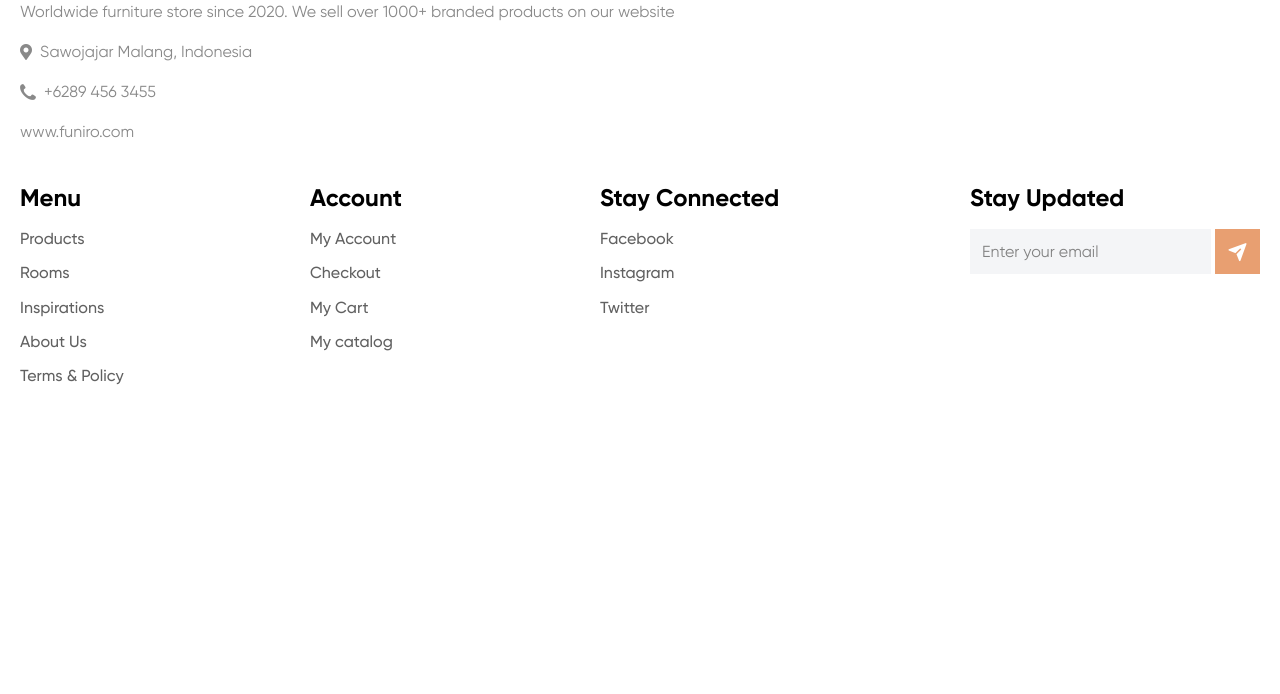
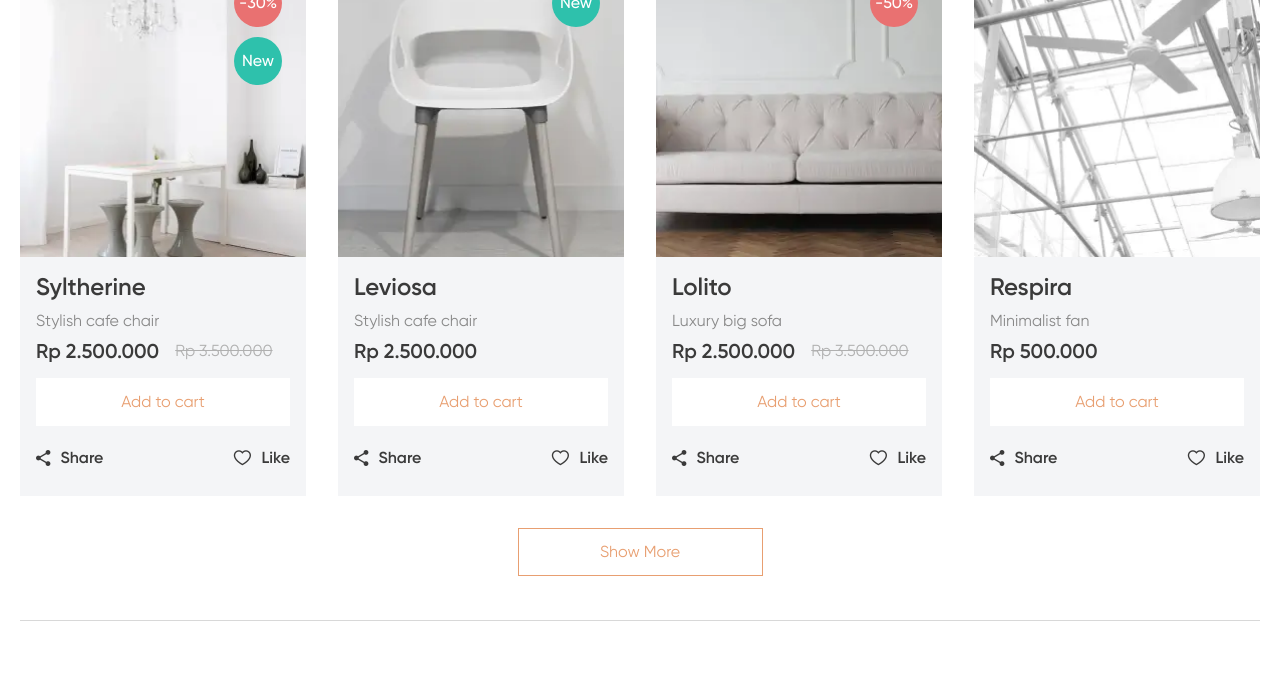
Before and after one commit to UglanovEA/FUNIRO, a plain HTML site: page FUNIRO/index.html in a window 1280 px wide. Shown: the part 1158-1852 px from the top of the page. Before the commit the page ends 1603 px from the top, so only its background shows below. Drawn offline with nearby package versions, Linux system fonts and the light colour scheme; files whose address does not match are found by name.

Commit message:
ver 1.5 add products

```diff
--- a/FUNIRO/css/style.css
+++ b/FUNIRO/css/style.css
@@ -2751,6 +2751,200 @@ body:not(.lg-from-hash) .lg-outer.lg-start-zoom .lg-item.lg-complete .lg-object
   line-height: 150%;
 }
 
+.products {
+  padding-bottom: 44px;
+}
+
+.products__title {
+  margin: 0px 0px 0.8em 0px;
+}
+
+.products__items {
+  display: -ms-grid;
+  display: grid;
+  grid-template-columns: repeat(auto-fit, minmax(285px, 1fr));
+  gap: 32px;
+}
+
+.products__footer {
+  padding: 32px 0px 0px 0px;
+  text-align: center;
+}
+
+.products__more {
+  border: 1px solid #e89f71;
+  min-width: 245px;
+}
+
+.products__more._hold {
+  opacity: 0.4;
+  cursor: default;
+}
+
+.item-product {
+  position: relative;
+  display: -webkit-box;
+  display: -ms-flexbox;
+  display: flex;
+  -webkit-box-orient: vertical;
+  -webkit-box-direction: normal;
+      -ms-flex-direction: column;
+          flex-direction: column;
+  background: #f4f5f7;
+}
+
+.item-product__labels {
+  position: absolute;
+  display: -webkit-box;
+  display: -ms-flexbox;
+  display: flex;
+  -webkit-box-orient: vertical;
+  -webkit-box-direction: normal;
+      -ms-flex-direction: column;
+          flex-direction: column;
+  z-index: 2;
+  right: 24px;
+  top: 24px;
+}
+
+.item-product__label {
+  width: 48px;
+  display: -webkit-box;
+  display: -ms-flexbox;
+  display: flex;
+  -webkit-box-flex: 0;
+      -ms-flex: 0 0 48px;
+          flex: 0 0 48px;
+  -webkit-box-pack: center;
+      -ms-flex-pack: center;
+          justify-content: center;
+  -webkit-box-align: center;
+      -ms-flex-align: center;
+          align-items: center;
+  color: #ffffff;
+  font-weight: 500;
+  border-radius: 50%;
+}
+
+.item-product__label:not(:last-child) {
+  margin: 0px 0px 10px 0px;
+}
+
+.item-product__label_sale {
+  background: #e97171;
+}
+
+.item-product__label_new {
+  background: #2ec1ac;
+}
+
+.item-product__image {
+  padding: 0px 0px 105.6140350877% 0px;
+}
+
+.item-product__body {
+  display: -webkit-box;
+  display: -ms-flexbox;
+  display: flex;
+  -webkit-box-orient: vertical;
+  -webkit-box-direction: normal;
+      -ms-flex-direction: column;
+          flex-direction: column;
+  -webkit-box-flex: 1;
+      -ms-flex: 1 1 auto;
+          flex: 1 1 auto;
+  padding: 16px 16px 30px 16px;
+}
+
+.item-product__content {
+  -webkit-box-flex: 1;
+      -ms-flex: 1 1 auto;
+          flex: 1 1 auto;
+}
+
+.item-product__title {
+  font-size: 24px;
+  font-weight: 600;
+  line-height: 120%;
+  margin: 0px 0px 0.3333333333em 0px;
+}
+
+.item-product__text {
+  color: #898989;
+  line-height: 150%;
+  margin: 0px 0px 0.3333333333em 0px;
+}
+
+.item-product__prices {
+  display: -webkit-box;
+  display: -ms-flexbox;
+  display: flex;
+  -ms-flex-wrap: wrap;
+      flex-wrap: wrap;
+  -webkit-box-align: center;
+      -ms-flex-align: center;
+          align-items: center;
+  line-height: 150%;
+}
+
+.item-product__price {
+  font-size: 20px;
+  font-weight: 600;
+}
+
+.item-product__price_old {
+  font-size: 16px;
+  color: #b0b0b0;
+  font-weight: normal;
+  text-decoration: line-through;
+  margin: 0px 0px 0px 16px;
+}
+
+.actions-product__body {
+  display: -webkit-box;
+  display: -ms-flexbox;
+  display: flex;
+  -ms-flex-wrap: wrap;
+      flex-wrap: wrap;
+  -webkit-box-pack: justify;
+      -ms-flex-pack: justify;
+          justify-content: space-between;
+}
+
+.actions-product__button {
+  -webkit-box-flex: 1;
+      -ms-flex: 1 1 100%;
+          flex: 1 1 100%;
+}
+
+.actions-product__button:not(:last-child) {
+  margin: 0px 0px 24px 0px;
+}
+
+.actions-product__button._hold {
+  opacity: 0.2;
+  cursor: default;
+}
+
+.actions-product__link {
+  display: -webkit-box;
+  display: -ms-flexbox;
+  display: flex;
+  -webkit-box-align: center;
+      -ms-flex-align: center;
+          align-items: center;
+  color: inherit;
+  font-weight: 600;
+  -webkit-transition: color 0.3s ease 0s;
+  -o-transition: color 0.3s ease 0s;
+  transition: color 0.3s ease 0s;
+}
+
+.actions-product__link::before {
+  margin: 0px 10px 0px 0px;
+  font-size: 16px;
+}
+
 .footer__body {
   display: -ms-grid;
   display: grid;
@@ -2931,200 +3125,6 @@ body:not(.lg-from-hash) .lg-outer.lg-start-zoom .lg-item.lg-complete .lg-object
           flex: 1 1 auto;
 }
 
-.products {
-  padding-bottom: 44px;
-}
-
-.products__title {
-  margin: 0px 0px 0.8em 0px;
-}
-
-.products__items {
-  display: -ms-grid;
-  display: grid;
-  gap: 32px;
-  grid-template-columns: repeat(auto-fit, minmax(285px, 1fr));
-}
-
-.products__footer {
-  padding: 32px 0px 0px 0px;
-  text-align: center;
-}
-
-.products__more {
-  border: 1px solid #e89f71;
-  min-width: 245px;
-}
-
-.products__more._hold {
-  opacity: 0.4;
-  cursor: default;
-}
-
-.item-product {
-  background: #f4f5f7;
-  display: -webkit-box;
-  display: -ms-flexbox;
-  display: flex;
-  -webkit-box-orient: vertical;
-  -webkit-box-direction: normal;
-      -ms-flex-direction: column;
-          flex-direction: column;
-  position: relative;
-}
-
-.item-product__labels {
-  position: absolute;
-  z-index: 2;
-  display: -webkit-box;
-  display: -ms-flexbox;
-  display: flex;
-  -webkit-box-orient: vertical;
-  -webkit-box-direction: normal;
-      -ms-flex-direction: column;
-          flex-direction: column;
-  right: 24px;
-  top: 24px;
-}
-
-.item-product__label {
-  -webkit-box-flex: 0;
-      -ms-flex: 0 0 48px;
-          flex: 0 0 48px;
-  width: 48px;
-  border-radius: 50%;
-  display: -webkit-box;
-  display: -ms-flexbox;
-  display: flex;
-  -webkit-box-pack: center;
-      -ms-flex-pack: center;
-          justify-content: center;
-  -webkit-box-align: center;
-      -ms-flex-align: center;
-          align-items: center;
-  color: #fff;
-  font-weight: 500;
-}
-
-.item-product__label:not(:last-child) {
-  margin: 0px 0px 10px 0px;
-}
-
-.item-product__label_sale {
-  background: #e97171;
-}
-
-.item-product__label_new {
-  background: #2ec1ac;
-}
-
-.item-product__image {
-  padding: 0px 0px 105.6140350877% 0px;
-}
-
-.item-product__body {
-  -webkit-box-flex: 1;
-      -ms-flex: 1 1 auto;
-          flex: 1 1 auto;
-  padding: 16px 16px 30px 16px;
-  display: -webkit-box;
-  display: -ms-flexbox;
-  display: flex;
-  -webkit-box-orient: vertical;
-  -webkit-box-direction: normal;
-      -ms-flex-direction: column;
-          flex-direction: column;
-}
-
-.item-product__content {
-  -webkit-box-flex: 1;
-      -ms-flex: 1 1 auto;
-          flex: 1 1 auto;
-}
-
-.item-product__title {
-  font-size: 24px;
-  font-weight: 600;
-  line-height: 120%;
-  margin: 0px 0px 0.3333333333em 0px;
-}
-
-.item-product__text {
-  color: #898989;
-  line-height: 150%;
-  margin: 0px 0px 0.3333333333em 0px;
-}
-
-.item-product__prices {
-  display: -webkit-box;
-  display: -ms-flexbox;
-  display: flex;
-  -webkit-box-align: center;
-      -ms-flex-align: center;
-          align-items: center;
-  -ms-flex-wrap: wrap;
-      flex-wrap: wrap;
-  line-height: 150%;
-}
-
-.item-product__price {
-  font-size: 20px;
-  font-weight: 600;
-}
-
-.item-product__price_old {
-  font-size: 16px;
-  font-weight: normal;
-  margin: 0px 0px 0px 16px;
-  color: #b0b0b0;
-  text-decoration: line-through;
-}
-
-.actions-product__body {
-  display: -webkit-box;
-  display: -ms-flexbox;
-  display: flex;
-  -ms-flex-wrap: wrap;
-      flex-wrap: wrap;
-  -webkit-box-pack: justify;
-      -ms-flex-pack: justify;
-          justify-content: space-between;
-}
-
-.actions-product__button {
-  -webkit-box-flex: 1;
-      -ms-flex: 1 1 100%;
-          flex: 1 1 100%;
-}
-
-.actions-product__button:not(:last-child) {
-  margin: 0px 0px 24px 0px;
-}
-
-.actions-product__button._hold {
-  opacity: 0.2;
-  cursor: default;
-}
-
-.actions-product__link {
-  display: -webkit-box;
-  display: -ms-flexbox;
-  display: flex;
-  -webkit-box-align: center;
-      -ms-flex-align: center;
-          align-items: center;
-  color: inherit;
-  font-weight: 600;
-  -webkit-transition: color 0.3s ease 0s;
-  -o-transition: color 0.3s ease 0s;
-  transition: color 0.3s ease 0s;
-}
-
-.actions-product__link::before {
-  margin: 0px 10px 0px 0px;
-  font-size: 16px;
-}
-
 .rooms {
   background: #fcf8f3;
   padding-top: 44px;
@@ -3778,6 +3778,30 @@ body:not(.lg-from-hash) .lg-outer.lg-start-zoom .lg-item.lg-complete .lg-object
     padding-bottom: calc(30px + 58 * ((100vw - 320px) / 950));
   }
 
+  .products {
+    padding-bottom: calc(30px + 14 * ((100vw - 320px) / 950));
+  }
+
+  .item-product__labels {
+    right: calc(10px + 14 * ((100vw - 320px) / 950));
+  }
+
+  .item-product__labels {
+    top: calc(10px + 14 * ((100vw - 320px) / 950));
+  }
+
+  .item-product__title {
+    font-size: calc(20px + 4 * ((100vw - 320px) / 950));
+  }
+
+  .item-product__price {
+    font-size: calc(16px + 4 * ((100vw - 320px) / 950));
+  }
+
+  .item-product__price_old {
+    font-size: calc(14px + 2 * ((100vw - 320px) / 950));
+  }
+
   .footer__body {
     padding-top: calc(30px + 50 * ((100vw - 320px) / 950));
   }
@@ -3794,30 +3818,6 @@ body:not(.lg-from-hash) .lg-outer.lg-start-zoom .lg-item.lg-complete .lg-object
 
   .contacts-footer__item:not(:last-child) {
     margin-bottom: calc(10px + 6 * ((100vw - 320px) / 950));
-  }
-
-  .products {
-    padding-bottom: calc(30px + 14 * ((100vw - 320px) / 950));
-  }
-
-  .item-product__labels {
-    right: calc(10px + 14 * ((100vw - 320px) / 950));
-  }
-
-  .item-product__labels {
-    top: calc(10px + 14 * ((100vw - 320px) / 950));
-  }
-
-  .item-product__title {
-    font-size: calc(20px + 4 * ((100vw - 320px) / 950));
-  }
-
-  .item-product__price {
-    font-size: calc(16px + 4 * ((100vw - 320px) / 950));
-  }
-
-  .item-product__price_old {
-    font-size: calc(14px + 2 * ((100vw - 320px) / 950));
   }
 
   .rooms {
@@ -4264,18 +4264,6 @@ body:not(.lg-from-hash) .lg-outer.lg-start-zoom .lg-item.lg-complete .lg-object
     background: #966749;
   }
 
-  .contacts-footer__item:hover {
-    color: #e89f71;
-  }
-
-  .menu-footer__link:hover {
-    color: #e89f71;
-  }
-
-  .subscribe__button:hover {
-    background-color: #be825c;
-  }
-
   .item-product:hover .item-product__actions {
     opacity: 1;
     visibility: visible;
@@ -4284,11 +4272,11 @@ body:not(.lg-from-hash) .lg-outer.lg-start-zoom .lg-item.lg-complete .lg-object
   .item-product__actions {
     opacity: 0;
     visibility: hidden;
+    width: 100%;
+    height: 100%;
     position: absolute;
     top: 0;
     left: 0;
-    width: 100%;
-    height: 100%;
     display: -webkit-box;
     display: -ms-flexbox;
     display: flex;
@@ -4313,6 +4301,18 @@ body:not(.lg-from-hash) .lg-outer.lg-start-zoom .lg-item.lg-complete .lg-object
     color: #e89f71;
   }
 
+  .contacts-footer__item:hover {
+    color: #e89f71;
+  }
+
+  .menu-footer__link:hover {
+    color: #e89f71;
+  }
+
+  .subscribe__button:hover {
+    background-color: #be825c;
+  }
+
   .rooms__button:hover {
     background-color: #8d6146;
   }
--- a/FUNIRO/index.html
+++ b/FUNIRO/index.html
@@ -243,6 +243,126 @@
 	</div>
 </section>
 
+				<section class="page__products products">
+	<div class="products__container _container">
+		<h2 class="products__title _title">Our Products</h2>
+		<div class="products__items">
+			<article data-pid="1" class="products__item item-product">
+				<div class="item-product__labels">
+					<div class="item-product__label item-product__label_sale">-30%</div>
+					<div class="item-product__label item-product__label_new">New</div>
+				</div>
+				<a href="#!" class="item-product__image _ibg">
+					<picture><source srcset="img/products/01.webp" type="image/webp"><img src="img/products/01.jpg" alt="Syltherine" /></picture>
+				</a>
+				<div class="item-product__body">
+					<div class="item-product__content">
+						<h3 class="item-product__title">Syltherine</h3>
+						<div class="item-product__text">Stylish cafe chair</div>
+					</div>
+					<div class="item-product__prices">
+						<div class="item-product__price">Rp 2.500.000</div>
+						<div class="item-product__price item-product__price_old">
+							Rp 3.500.000
+						</div>
+					</div>
+					<div class="item-product__actions actions-product">
+						<div class="actions-product__body">
+							<a href="#!" class="actions-product__button btn btn_white"
+								>Add to cart</a
+							>
+							<a href="#!" class="actions-product__link _icon-share">Share</a>
+							<a href="#!" class="actions-product__link _icon-favorite">Like</a>
+						</div>
+					</div>
+				</div>
+			</article>
+			<article data-pid="2" class="products__item item-product">
+				<div class="item-product__labels">
+					<div class="item-product__label item-product__label_new">New</div>
+				</div>
+				<a href="#!" class="item-product__image _ibg">
+					<picture><source srcset="img/products/02.webp" type="image/webp"><img src="img/products/02.jpg" alt="Leviosa" /></picture>
+				</a>
+				<div class="item-product__body">
+					<div class="item-product__content">
+						<h3 class="item-product__title">Leviosa</h3>
+						<div class="item-product__text">Stylish cafe chair</div>
+					</div>
+					<div class="item-product__prices">
+						<div class="item-product__price">Rp 2.500.000</div>
+					</div>
+					<div class="item-product__actions actions-product">
+						<div class="actions-product__body">
+							<a href="#!" class="actions-product__button btn btn_white"
+								>Add to cart</a
+							>
+							<a href="#!" class="actions-product__link _icon-share">Share</a>
+							<a href="#!" class="actions-product__link _icon-favorite">Like</a>
+						</div>
+					</div>
+				</div>
+			</article>
+			<article data-pid="3" class="products__item item-product">
+				<div class="item-product__labels">
+					<div class="item-product__label item-product__label_sale">-50%</div>
+				</div>
+				<a href="#!" class="item-product__image _ibg">
+					<picture><source srcset="img/products/03.webp" type="image/webp"><img src="img/products/03.jpg" alt="Lolito" /></picture>
+				</a>
+				<div class="item-product__body">
+					<div class="item-product__content">
+						<h3 class="item-product__title">Lolito</h3>
+						<div class="item-product__text">Luxury big sofa</div>
+					</div>
+					<div class="item-product__prices">
+						<div class="item-product__price">Rp 2.500.000</div>
+						<div class="item-product__price item-product__price_old">
+							Rp 3.500.000
+						</div>
+					</div>
+					<div class="item-product__actions actions-product">
+						<div class="actions-product__body">
+							<a href="#!" class="actions-product__button btn btn_white"
+								>Add to cart</a
+							>
+							<a href="#!" class="actions-product__link _icon-share">Share</a>
+							<a href="#!" class="actions-product__link _icon-favorite">Like</a>
+						</div>
+					</div>
+				</div>
+			</article>
+			<article data-pid="4" class="products__item item-product">
+				<div class="item-product__labels"></div>
+				<a href="#!" class="item-product__image _ibg">
+					<picture><source srcset="img/products/04.webp" type="image/webp"><img src="img/products/04.jpg" alt="Lolito" /></picture>
+				</a>
+				<div class="item-product__body">
+					<div class="item-product__content">
+						<h3 class="item-product__title">Respira</h3>
+						<div class="item-product__text">Minimalist fan</div>
+					</div>
+					<div class="item-product__prices">
+						<div class="item-product__price">Rp 500.000</div>
+					</div>
+					<div class="item-product__actions actions-product">
+						<div class="actions-product__body">
+							<a href="#!" class="actions-product__button btn btn_white"
+								>Add to cart</a
+							>
+							<a href="#!" class="actions-product__link _icon-share">Share</a>
+							<a href="#!" class="actions-product__link _icon-favorite">Like</a>
+						</div>
+					</div>
+				</div>
+			</article>
+		</div>
+		<div class="products__footer">
+			<a href="" class="products__more btn btn_white">Show More</a>
+		</div>
+	</div>
+</section>
+
 			</main>
 			<footer class="footer">
   <div class="footer__container _container">
```
Also changed, not shown: FUNIRO/css/style.min.css.
